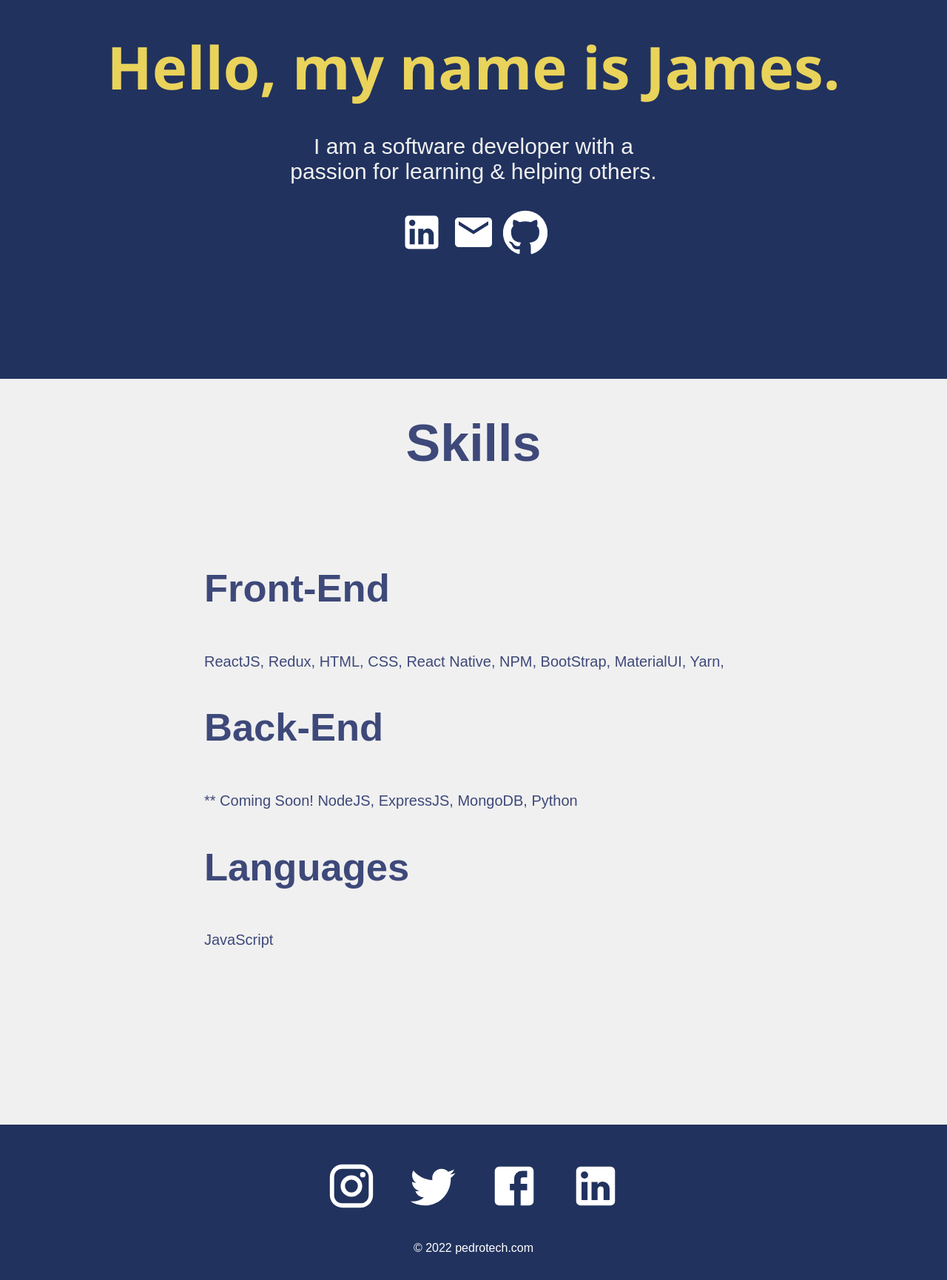
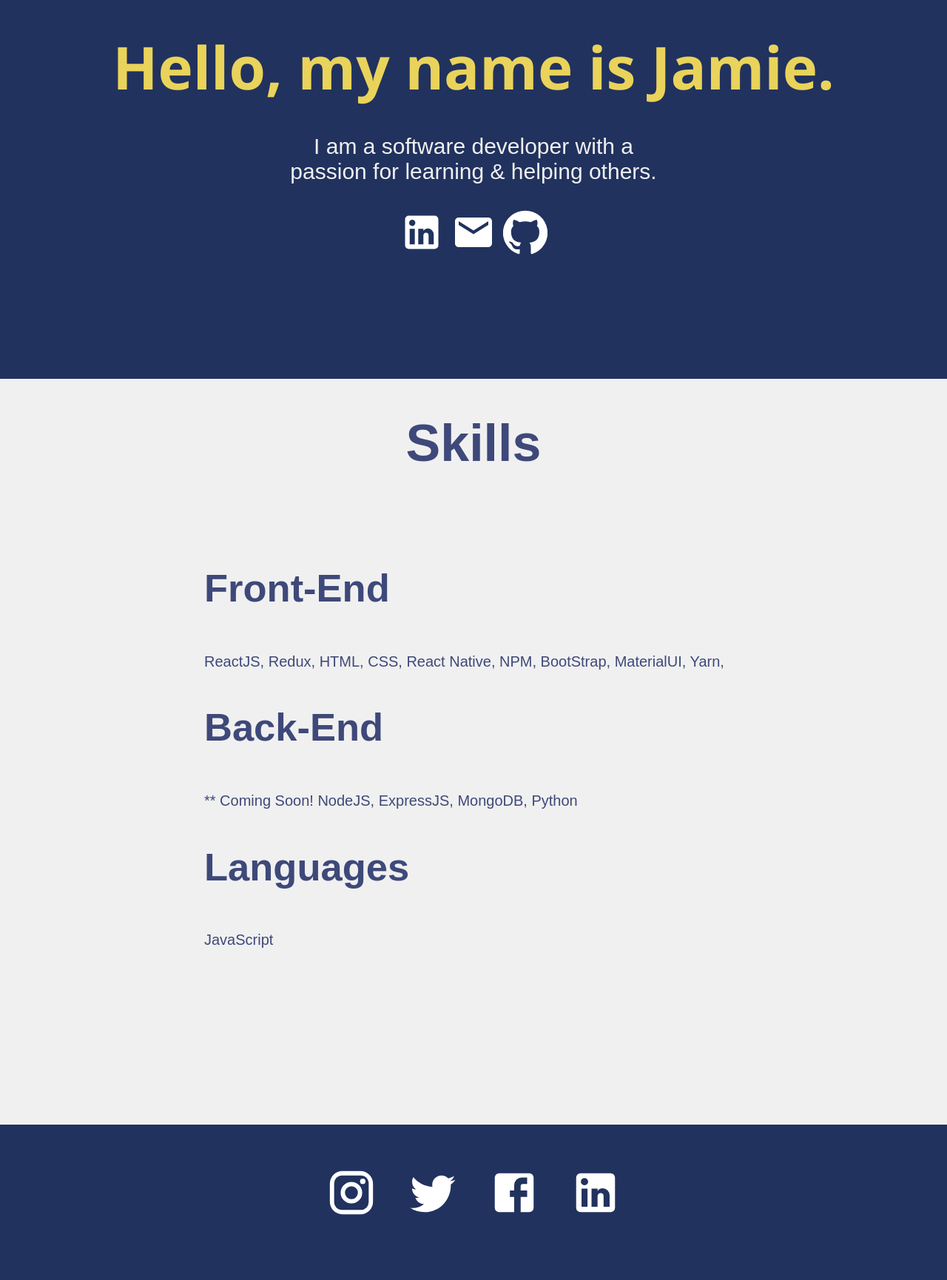
Before and after one commit to jhughes1790/react-personal-portfolio-website, a React (Create React App) app: page / in a window 1280 px wide. Shown: the part 288-2018 px from the top of the page at 74% size. Built offline with nearby package versions, Linux system fonts and the light colour scheme.

Commit message:
social media links added

```diff
--- a/src/components/Footer.js
+++ b/src/components/Footer.js
@@ -14,7 +14,7 @@ function Footer() {
         <FacebookIcon />
         <LinkedInIcon />
       </div>
-      <p> &copy; 2022 pedrotech.com</p>
+      <p> </p>
     </div>
   );
 }
--- a/src/pages/Home.js
+++ b/src/pages/Home.js
@@ -3,17 +3,32 @@ import LinkedInIcon from "@material-ui/icons/LinkedIn";
 import EmailIcon from "@material-ui/icons/Email";
 import GithubIcon from "@material-ui/icons/GitHub";
 import "../styles/Home.css";
+import {
+  BrowserRouter as Router,
+  Switch,
+  Route,
+  Link
+} from "react-router-dom";
+
 
 function Home() {
   return (
     <div className="home">
       <div className="about">
-        <h2> Hello, my name is James.</h2>
+        <h2> Hello, my name is Jamie.</h2>
         <div className="prompt">
           <p>I am a software developer with a passion for learning & helping others.</p>
-          <LinkedInIcon />
-          <EmailIcon />
-          <GithubIcon />
+          <a href="https://www.linkedin.com/in/james-hughes-24006713b/" target="_blank" rel="noreferrer">
+            <LinkedInIcon />
+          </a>
+          <a href="mailto:jhughes1790@gmail.com?subject=Hello Jamie!">
+            <EmailIcon />
+          </a>
+
+
+          <a href="https://github.com/jhughes1790" target="_blank" rel="noreferrer">
+              <GithubIcon />
+          </a>
         </div>
       </div>
       <div className="skills">
```
